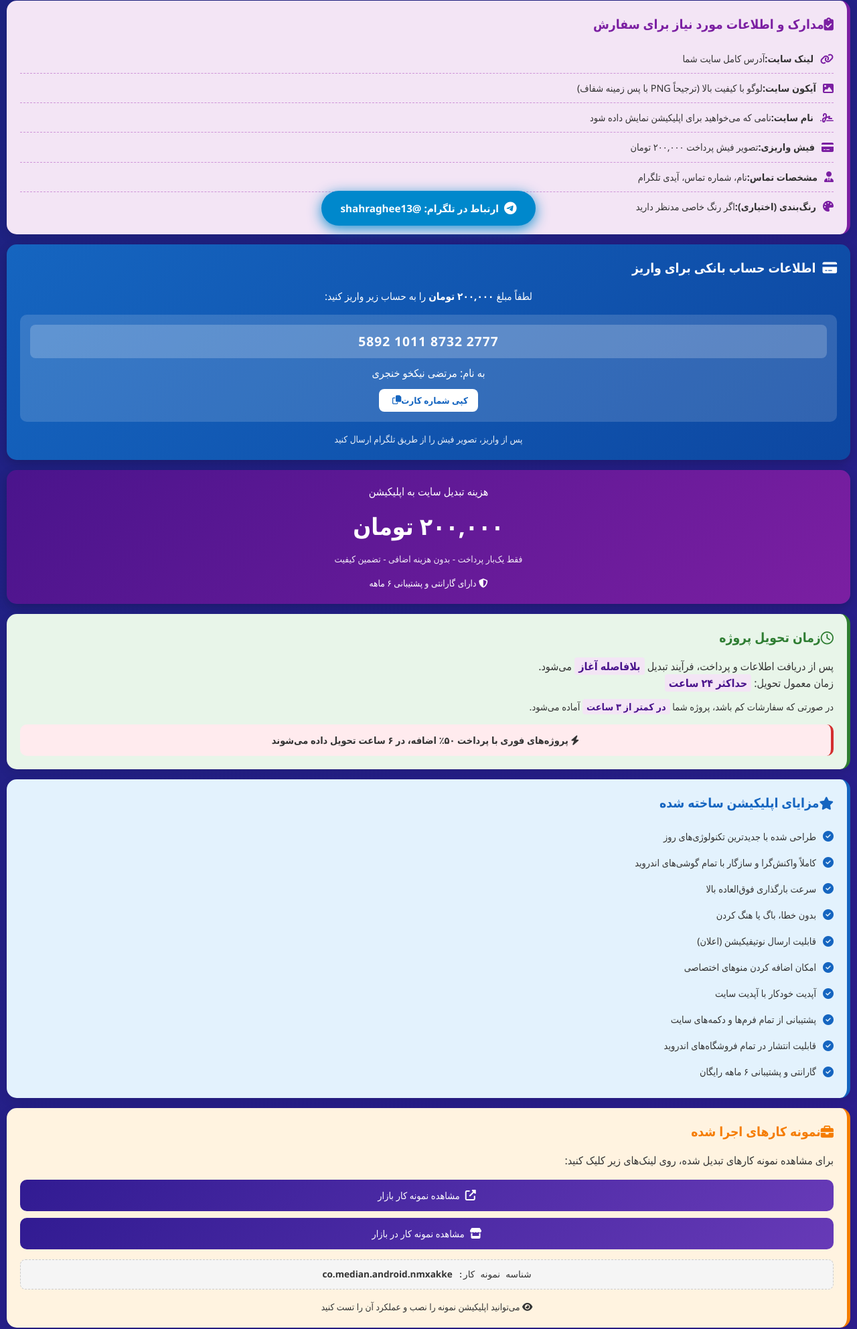
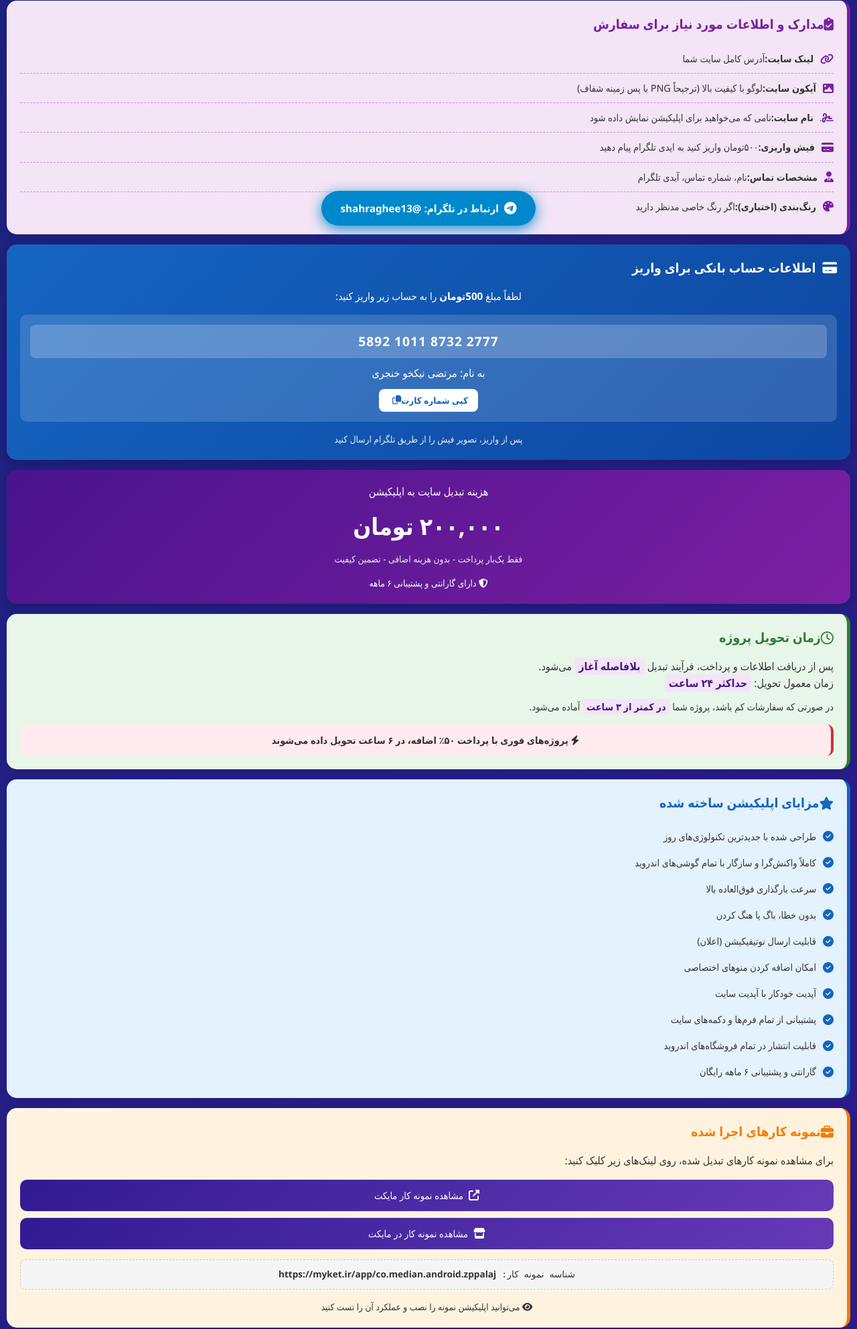
Before and after one commit to mbuiop/APPPPP, a plain HTML site: page index.html in a window 1280 px wide. Shown: the part 443-2428 px from the top of the page at 67% size. Drawn offline with Linux system fonts and the light colour scheme.

Commit message:
Update index.html

```diff
--- a/index.html
+++ b/index.html
@@ -556,7 +556,7 @@
                 <li><i class="fas fa-link"></i> <strong>لینک سایت:</strong> آدرس کامل سایت شما</li>
                 <li><i class="fas fa-image"></i> <strong>آیکون سایت:</strong> لوگو با کیفیت بالا (ترجیحاً PNG با پس زمینه شفاف)</li>
                 <li><i class="fas fa-signature"></i> <strong>نام سایت:</strong> نامی که می‌خواهید برای اپلیکیشن نمایش داده شود</li>
-                <li><i class="fas fa-credit-card"></i> <strong>فیش واریزی:</strong> تصویر فیش پرداخت ۲۰۰,۰۰۰ تومان</li>
+                <li><i class="fas fa-credit-card"></i> <strong>فیش واریزی:</strong> ۵۰۰تومان واریز کنید به ایدی تلگرام پیام دهید</li>
                 <li><i class="fas fa-user-tie"></i> <strong>مشخصات تماس:</strong> نام، شماره تماس، آیدی تلگرام</li>
                 <li><i class="fas fa-palette"></i> <strong>رنگ‌بندی (اختیاری):</strong> اگر رنگ خاصی مدنظر دارید</li>
             </ul>
@@ -566,7 +566,7 @@
         <section class="bank-info-box">
             <h2><i class="fas fa-credit-card"></i> اطلاعات حساب بانکی برای واریز</h2>
             <p style="margin-bottom: 15px; text-align: center; font-size: 0.95rem;">
-                لطفاً مبلغ <strong>۲۰۰,۰۰۰ تومان</strong> را به حساب زیر واریز کنید:
+                لطفاً مبلغ <strong>500تومان</strong> را به حساب زیر واریز کنید:
             </p>
 
             <div class="bank-details">
@@ -641,17 +641,17 @@
             <div class="sample-links">
                 <a href="https://cafebazaar.ir/app/co.median.android.zppalaj" class="sample-link" target="_blank">
                     <i class="fas fa-external-link-alt"></i>
-                    مشاهده نمونه کار بازار
+                    مشاهده نمونه کار مایکت
                 </a>
 
-                <a href="http://cafebazaar.ir/app/?id=co.median.android.nmxakke&ref=share" class="sample-link" target="_blank">
+                <a href="https://myket.ir/app/co.median.android.zppalaj" class="sample-link" target="_blank">
                     <i class="fas fa-store"></i>
-                    مشاهده نمونه کار در بازار
+                    مشاهده نمونه کار در مایکت
                 </a>
             </div>
 
             <div class="sample-id">
-                شناسه نمونه کار: <strong>co.median.android.nmxakke</strong>
+                شناسه نمونه کار: <strong>https://myket.ir/app/co.median.android.zppalaj</strong>
             </div>
 
             <p style="margin-top: 15px; font-size: 0.85rem; text-align: center;">
@@ -676,7 +676,7 @@
         <section class="explanation-box" style="border-right-color: #9c27b0;">
             <h2><i class="fas fa-list-ol"></i> مراحل انجام کار</h2>
             <p>
-                <strong>مرحله ۱:</strong> واریز مبلغ ۲۰۰,۰۰۰ تومان به شماره کارت بالا
+                <strong>مرحله ۱:</strong> واریز مبلغ ۵۰۰ تومان به شماره کارت بالا
             </p>
             <p>
                 <strong>مرحله ۲:</strong> ارسال لینک سایت، آیکون، نام مورد نظر و فیش پرداخت
@@ -722,7 +722,7 @@
         </footer>
 
         <!-- دکمه ثابت تلگرام -->
-        <a href="https://t.me/@shahraghee13" class="telegram-fixed-btn" target="_blank">
+        <a href="t.me/shahraghee13" class="telegram-fixed-btn" target="_blank">
             <i class="fab fa-telegram-plane"></i>
             ارتباط در تلگرام: @shahraghee13
         </a>
```
